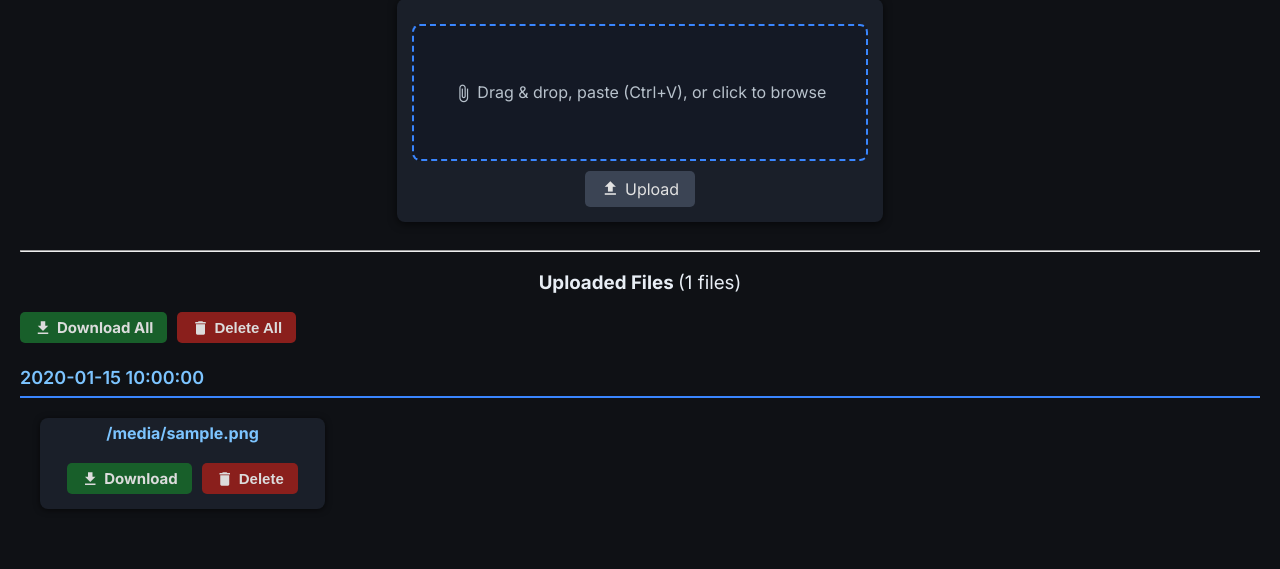
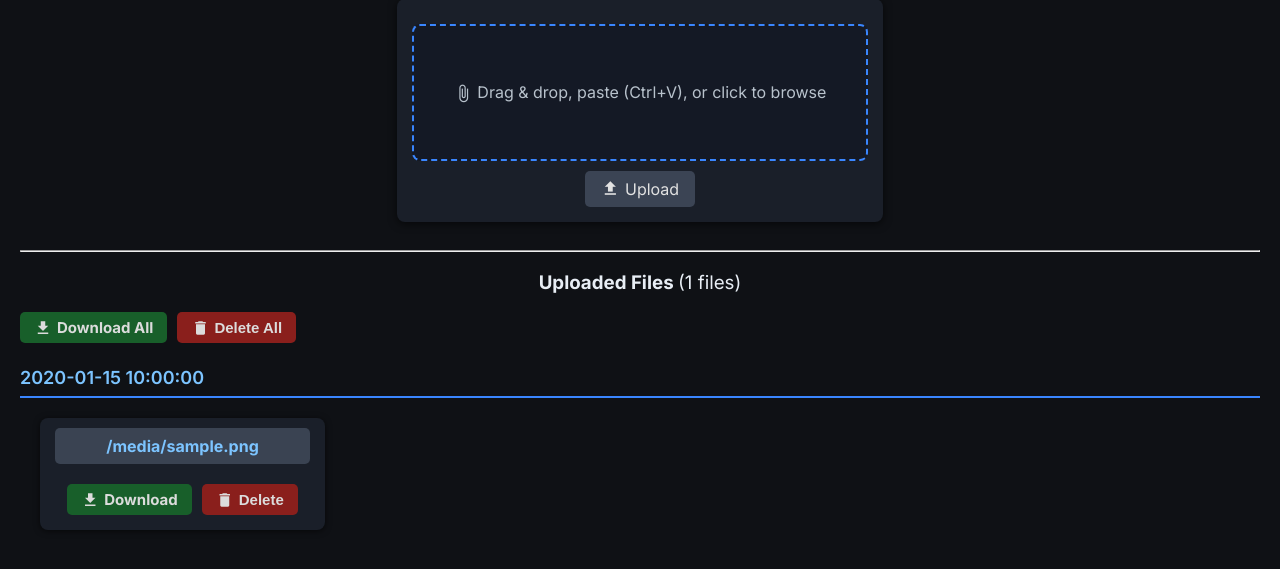
Before and after one commit to rubenyoungon/simple-fileserver-python, a Flask app: template templates/index.html in a window 1280 px wide. Shown: the part 112-681 px from the top of the page. Run offline with Flask 3, Linux system fonts and the light colour scheme; the template is opened without the code that fills it: most values are stand-ins (such as "Sample title", 1, 10 or a date in 2020); some libraries are stand-ins or nearby versions.

Commit message:
feat(ui): update styling for file display with improved layout and background

```diff
--- a/static/style.css
+++ b/static/style.css
@@ -125,10 +125,15 @@ li {
 	word-wrap: break-word;
 	word-break: normal;
 	overflow-wrap: anywhere;
+	box-sizing: border-box;
+	padding: 8px 10px;
+	margin-top: 5px;
 	margin-bottom: 10px;
 	text-align: center;
-	width: 100%;
+	width: calc(100% - 20px);
 	color: #e8eef5;
+	background: #3a4352;
+	border-radius: 5px;
 }
 
 .file-actions {
```
